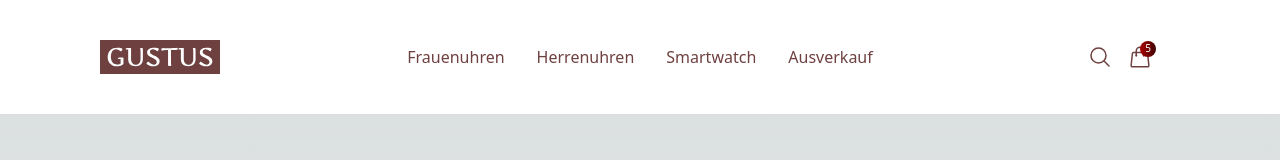
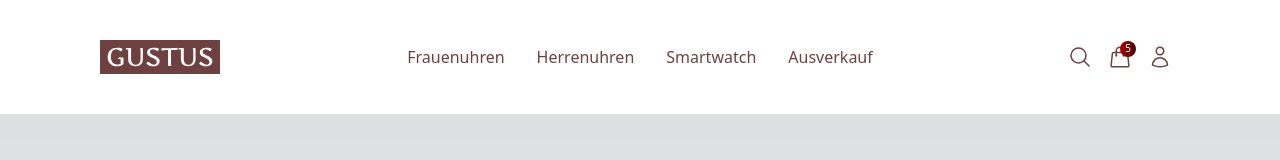
Before and after one commit to kedmar20/ecommerce-nextjs-ts-tailwind-sanity, a Next.js app: page / in a window 1280 px wide. Shown: the top 160 px of the page. Built offline with nearby package versions, Linux system fonts and the light colour scheme.

Commit message:
add user icon and start session conditioning

```diff
--- a/components/Header.tsx
+++ b/components/Header.tsx
@@ -6,6 +6,7 @@ import { MagnifyingGlassIcon, ShoppingBagIcon, UserIcon } from "@heroicons/react
 import logoGustus from "../public/logo-gustus.svg";
 
 function Header() {
+   const session = false;
    return (
       <header className="sticky top-0 z-30 flex w-full items-center justify-between bg-white p-10">
          <div className=" flex items-center justify-center md:w-1/5 ">
@@ -23,12 +24,32 @@ function Header() {
          </div>
          <div className="flex items-center justify-center gap-x-4 md:w-1/5">
             <MagnifyingGlassIcon className="headerIcon" />
+            <Link href="/checkout">
                <div className="relative cursor-pointer">
                   <span className="absolute -right-1 -top-1 z-50 flex h-4 w-4 items-center justify-center rounded-full bg-gradient-to-r from-[#aa0000] to-[#3F0101] text-[10px] text-white">
                      5
                   </span>
                   <ShoppingBagIcon className="headerIcon" />
                </div>
+            </Link>
+            {session ? (
+               <Image
+                  src={
+                     // session.user?.image ||
+                     "https://www.gravatar.com/avatar/00000000000000000000000000000000?d=mp&f=y"
+                  }
+                  alt=""
+                  className="cursor-pointer rounded-full"
+                  width={34}
+                  height={34}
+                  // onClick={() => signOut()}
+               />
+            ) : (
+               <UserIcon
+                  className="headerIcon"
+                  //  onClick={() => signIn()}
+               />
+            )}
          </div>
       </header>
    );
```
Lines whose indentation alone changed are shown as unchanged.
